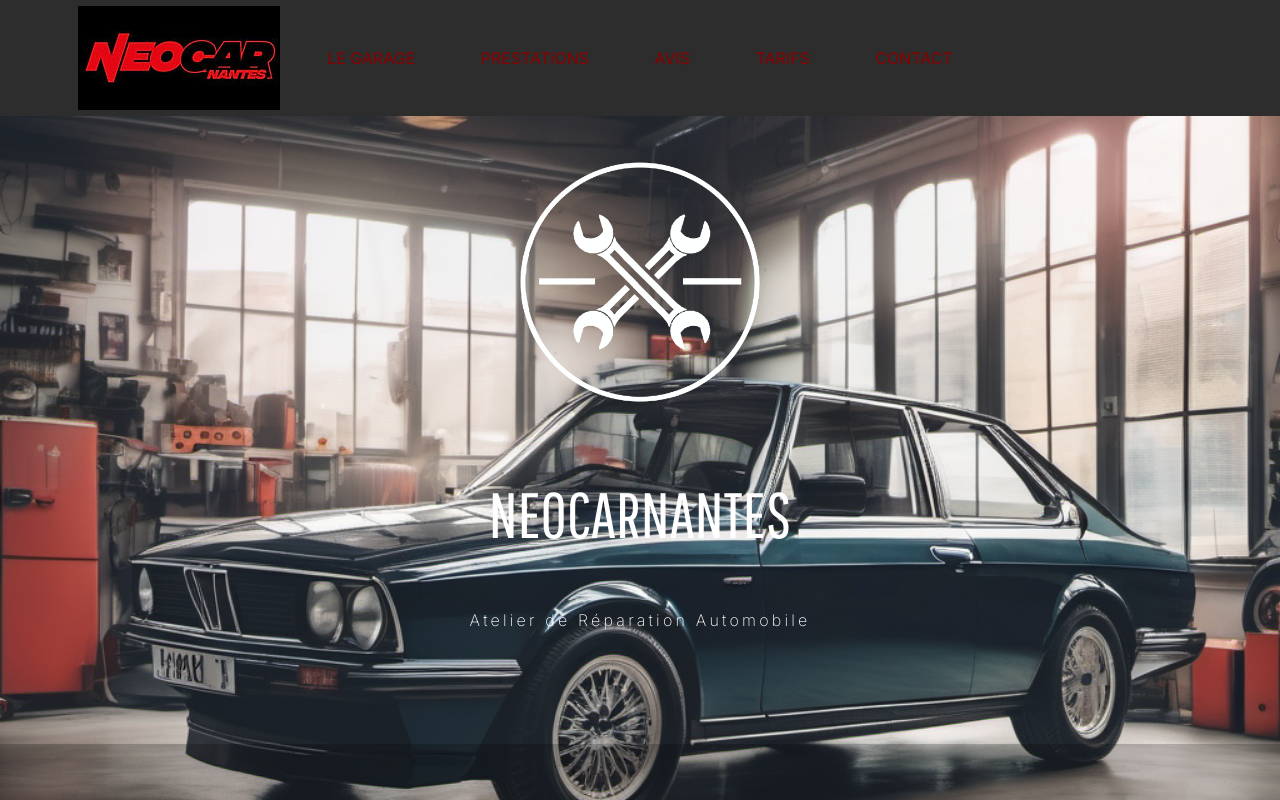
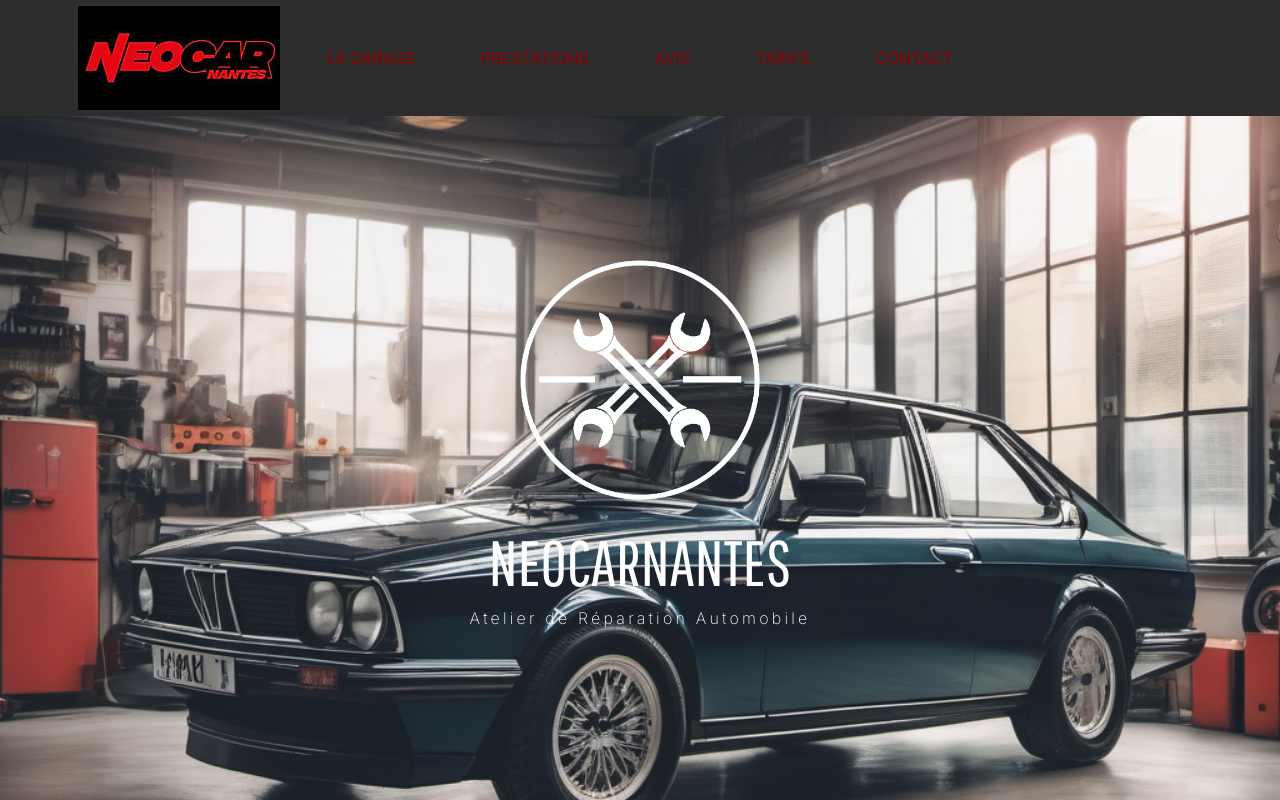
Before and after one commit to Adjel/NeoCarNantes, a Next.js app: page / in a window 1280 px wide. Built offline with nearby package versions, Linux system fonts and the light colour scheme.

Commit message:
bugs fixing in Hero

```diff
--- a/src/app/component/Hero/Hero.js
+++ b/src/app/component/Hero/Hero.js
@@ -10,11 +10,11 @@
 function Hero() {
   return (
     <Wrapper>
-      <LogoWrapper>
+      <BrandWrapper>
         <HeroLogo />
-      </LogoWrapper>
-      <Brand>NEOCARNANTES</Brand>
-      <BrandContent>Atelier de Réparation Automobile</BrandContent>
+        <Brand>NEOCARNANTES</Brand>
+        <BrandContent>Atelier de Réparation Automobile</BrandContent>
+      </BrandWrapper>
       <Divider style={{ "--dividerBorder": dividerBorder }}>
         <Services />
       </Divider>
@@ -30,19 +30,17 @@
   flex-wrap: nowrap;
   width: 100%;
   height: 100%;
-  gap: 50px;
-  padding-top: 48px;
   color: white;
   background: transparent;
 `;
 
-const LogoWrapper = styled.div`
+const BrandWrapper = styled.div`
   display: flex;
+  flex-direction: column;
   justify-content: center;
   align-items: center;
   width: 100%;
-  height: 100%;
-  padding-top: 48px;
+  height: 100vh;
   color: white;
   background: transparent;
 `;
```
